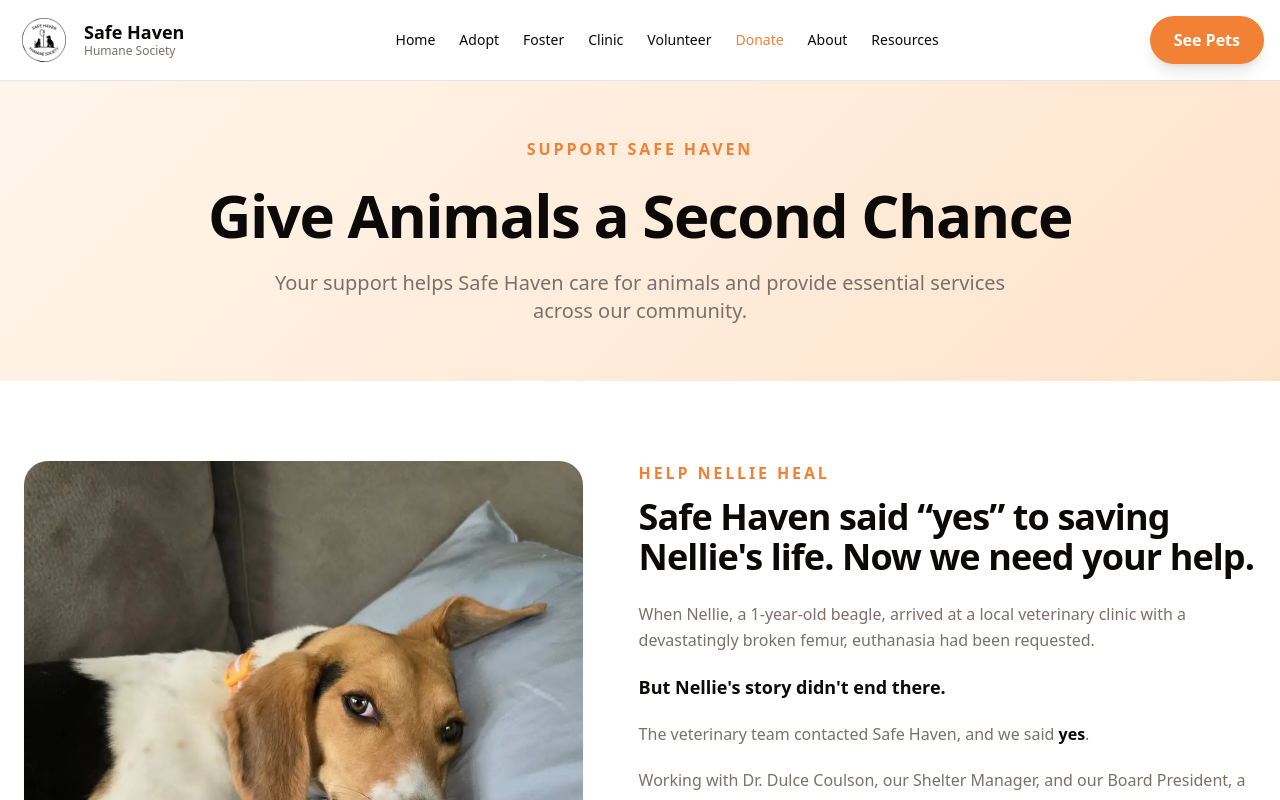
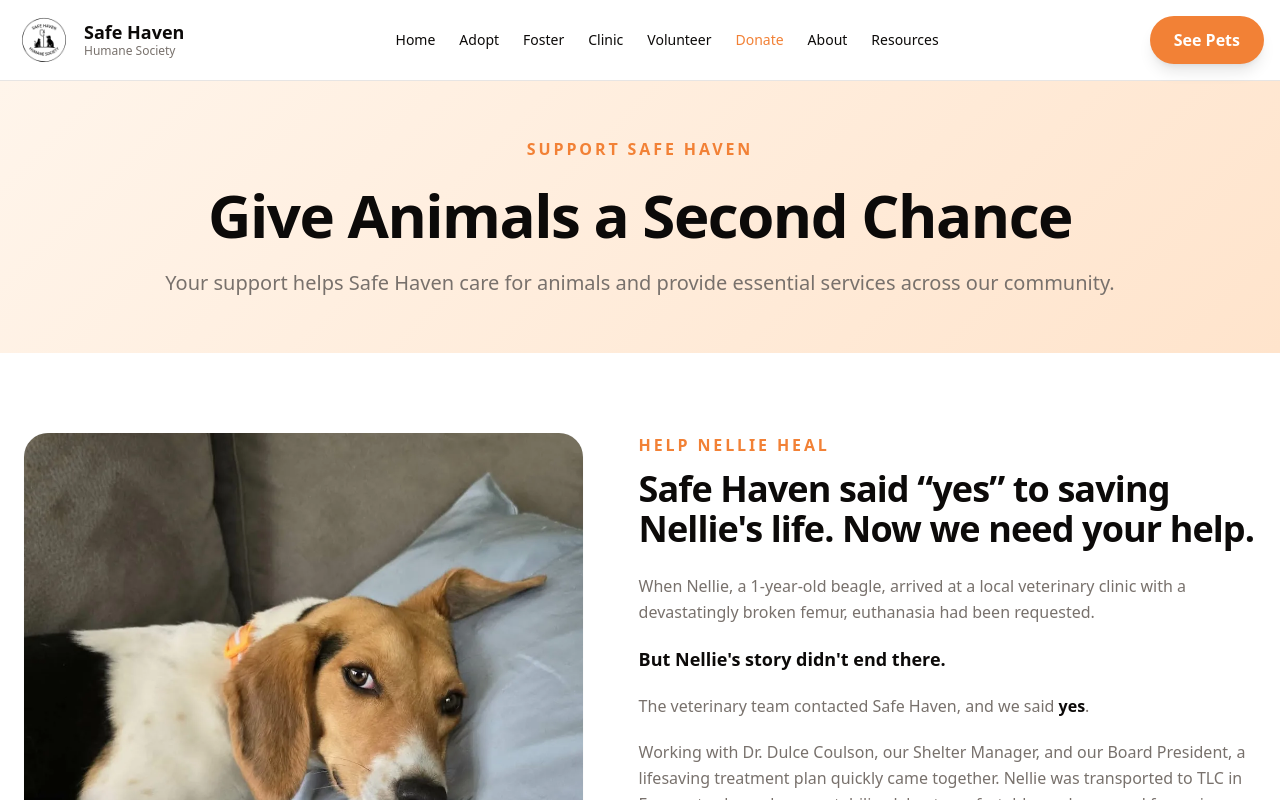
Before and after one commit to 7nqwsvhv99-hash/safe-haven-site, a Next.js app: page /donate in a window 1280 px wide. Shown: the top 800 px of the page. Built offline with nearby package versions, Linux system fonts and the light colour scheme.

Commit message:
Keep Donate hero support copy on one line

```diff
--- a/src/app/donate/page.tsx
+++ b/src/app/donate/page.tsx
@@ -10,14 +10,14 @@ export default function DonatePage() {
       {/* Hero Section */}
       <section className="hero-gradient">
         <div className="container-custom py-10 md:py-12 lg:py-14">
-          <div className="max-w-5xl mx-auto text-center space-y-6">
+          <div className="max-w-6xl mx-auto text-center space-y-6">
             <p className="text-sm md:text-base font-semibold uppercase tracking-[0.18em] text-primary">
               Support Safe Haven
             </p>
             <h1 className="text-4xl md:text-5xl lg:text-6xl font-bold tracking-tight">
               Give Animals a Second Chance
             </h1>
-            <p className="text-lg md:text-xl text-muted-foreground max-w-3xl mx-auto">
+            <p className="text-lg md:text-xl text-muted-foreground max-w-6xl mx-auto lg:whitespace-nowrap">
               Your support helps Safe Haven care for animals and provide essential services across our community.
             </p>
           </div>
```
